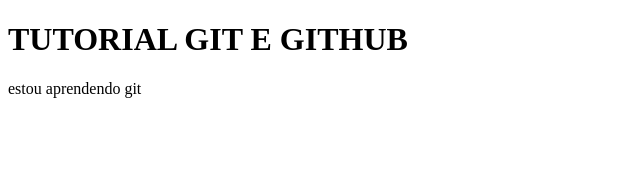
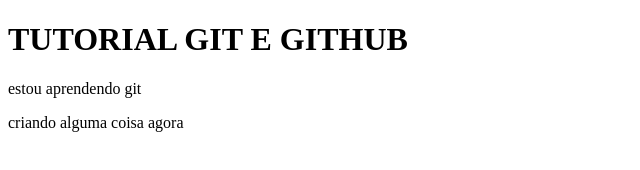
Before and after one commit to Mdelucena/Tutorial-GIT-e-GIT-HUB, a plain HTML site: page index.html in a window 1280 px wide. Shown: the whole page, without its empty margins (0-640 px from the left). Drawn offline with Linux system fonts and the light colour scheme.

Commit message:
nova demanda2

```diff
--- a/index.html
+++ b/index.html
@@ -8,6 +8,7 @@
 <body>
     <h1> TUTORIAL GIT E GITHUB</h1>
     <p>estou aprendendo git</p>
+    <p>criando alguma coisa agora</p>
 
 </body>
 </html>
```
